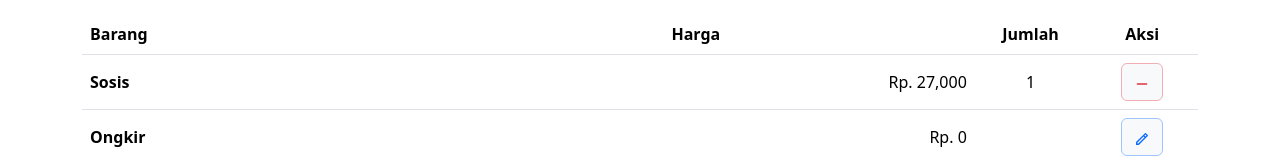
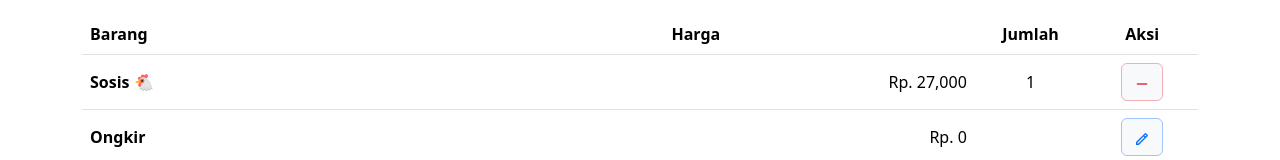
Before and after one commit to trubusoft/atapos, a Next.js app: page / in a window 1280 px wide. Both pictures are taken after a click on the button 568 px from the left and 209 px from the top of the page. Shown: the part 238-398 px from the top of the page. Built offline with nearby package versions, Linux system fonts and the light colour scheme.

Commit message:
add chicken emoji on Sosis Ayam calculator

```diff
--- a/app/page.js
+++ b/app/page.js
@@ -533,7 +533,7 @@ export default function Pos() {
 
         return (
             <tr>
-                <th scope="row" className="text-start">Sosis</th>
+                <th scope="row" className="text-start">Sosis 🐔</th>
                 <td className="text-end">Rp. {sausagePrice.toLocaleString()}</td>
                 <td>{sausage}</td>
                 <td className="text text-center">
```
